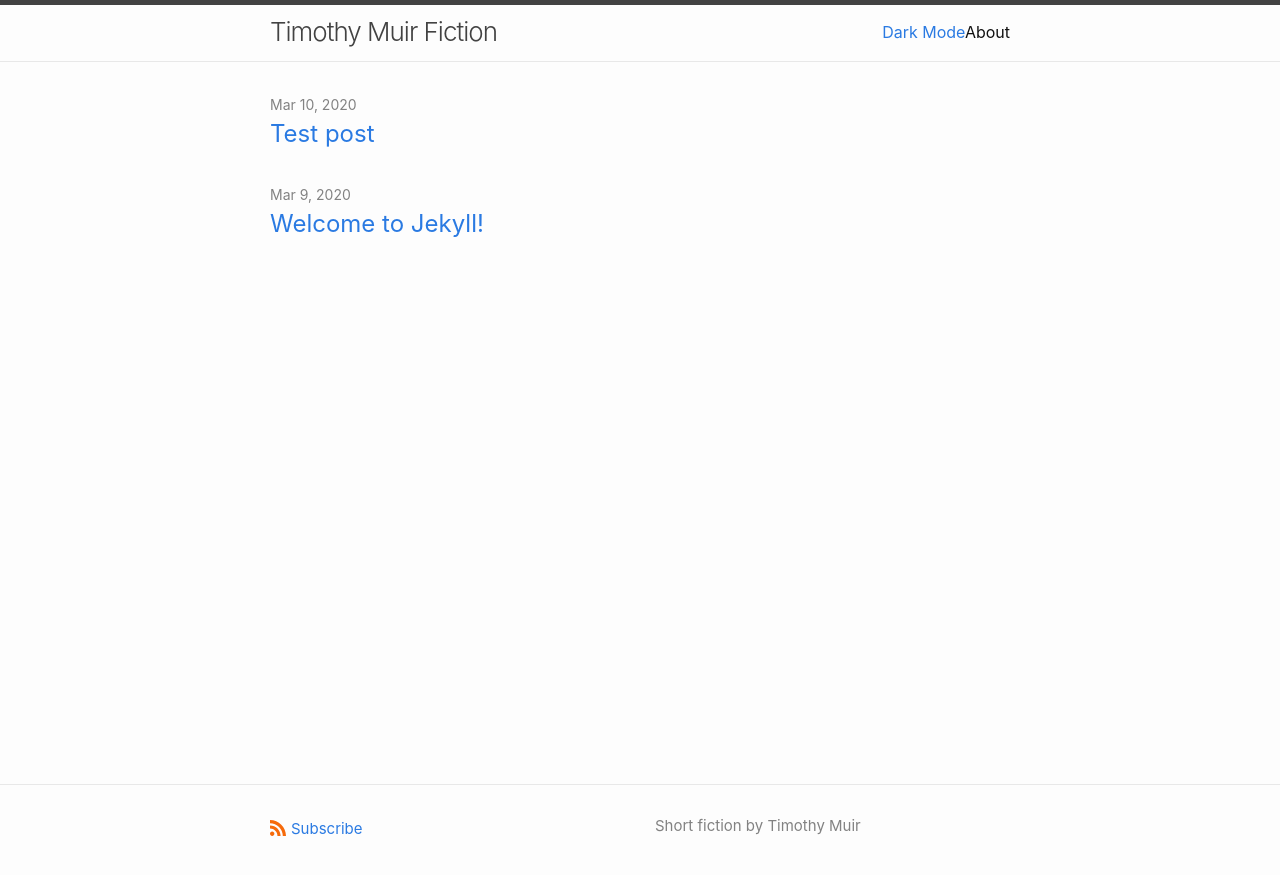
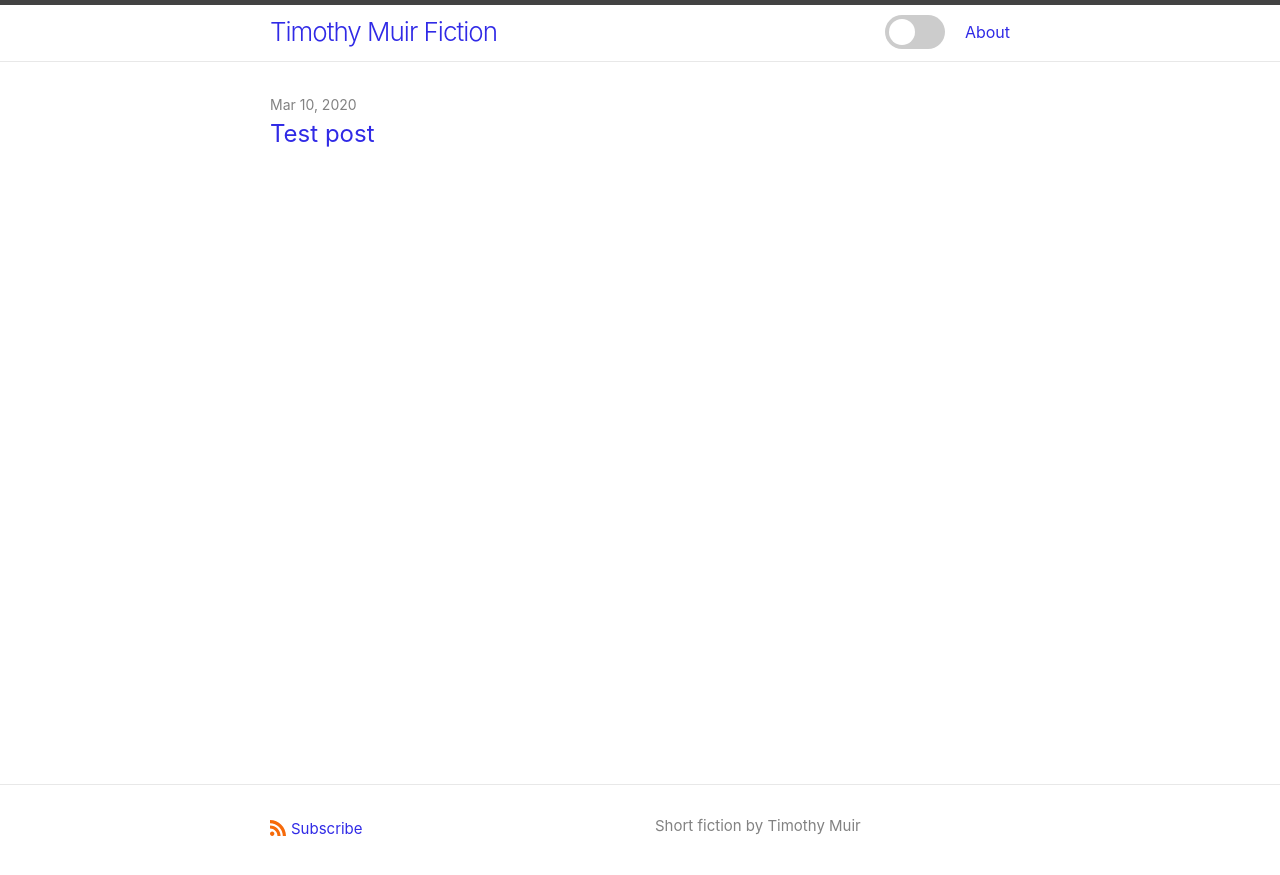
Before and after one commit to mister-critter/timothy-muir, a Jekyll site: the page built from index.md, in a window 1280 px wide. Shown: the top 875 px of the page. Built offline with Jekyll 4.4.1, drawn with Linux system fonts in a browser that asks for light colours.

Commit message:
Working (alternative) Dark Mode switch added to entire site

```diff
--- a/_includes/header.html
+++ b/_includes/header.html
@@ -1,10 +1,18 @@
 <header class="site-header">
 
-  <div class="wrapper">
+  <div class="wrapper header-wrapper">
     {%- assign default_paths = site.pages | map: "path" -%}
     {%- assign page_paths = site.header_pages | default: default_paths -%}
     {%- assign titles_size = site.pages | map: 'title' | join: '' | size -%}
     <a class="site-title" rel="author" href="{{ "/" | relative_url }}">{{ site.title | escape }}</a>
+
+      <div class="theme-switch-wrapper">
+        <label class="theme-switch" for="checkbox">
+          <input type="checkbox" id="checkbox" />
+          <div class="slider round"></div>
+        </label>
+      </div>
+
 
     {%- if titles_size > 0 -%}
     <nav class="site-nav">
@@ -12,13 +20,13 @@
       <label for="nav-trigger">
         <span class="menu-icon">
           <svg viewBox="0 0 18 15" width="18px" height="15px">
-              <path d="M18,1.484c0,0.82-0.665,1.484-1.484,1.484H1.484C0.665,2.969,0,2.304,0,1.484l0,0C0,0.665,0.665,0,1.484,0 h15.032C17.335,0,18,0.665,18,1.484L18,1.484z M18,7.516C18,8.335,17.335,9,16.516,9H1.484C0.665,9,0,8.335,0,7.516l0,0 c0-0.82,0.665-1.484,1.484-1.484h15.032C17.335,6.031,18,6.696,18,7.516L18,7.516z M18,13.516C18,14.335,17.335,15,16.516,15H1.484 C0.665,15,0,14.335,0,13.516l0,0c0-0.82,0.665-1.483,1.484-1.483h15.032C17.335,12.031,18,12.695,18,13.516L18,13.516z"/>
+            <path
+              d="M18,1.484c0,0.82-0.665,1.484-1.484,1.484H1.484C0.665,2.969,0,2.304,0,1.484l0,0C0,0.665,0.665,0,1.484,0 h15.032C17.335,0,18,0.665,18,1.484L18,1.484z M18,7.516C18,8.335,17.335,9,16.516,9H1.484C0.665,9,0,8.335,0,7.516l0,0 c0-0.82,0.665-1.484,1.484-1.484h15.032C17.335,6.031,18,6.696,18,7.516L18,7.516z M18,13.516C18,14.335,17.335,15,16.516,15H1.484 C0.665,15,0,14.335,0,13.516l0,0c0-0.82,0.665-1.483,1.484-1.483h15.032C17.335,12.031,18,12.695,18,13.516L18,13.516z" />
           </svg>
         </span>
       </label>
 
       <div class="trigger">
-          <a id="theme-toggle" onclick="modeSwitcher()"></a>
         {%- for path in page_paths -%}
         {%- assign my_page = site.pages | where: "path", path | first -%}
         {%- if my_page.title -%}
--- a/_sass/minima/custom-styles.scss
+++ b/_sass/minima/custom-styles.scss
@@ -1,28 +1,130 @@
 // Placeholder to allow defining custom styles that override everything else.
 // (Use `_sass/minima/custom-variables.scss` to override variable defaults)
 
-html, html[data-theme="light"] {
-  	--link-base-color: rgb(0, 112, 201);
-  	--background-color: rgb(255, 255, 255);
-  	--text-color: rgb(51, 51, 51);
+/* Header Layout */
+
+.header-wrapper {
+	display: flex;
+	justify-content: space-between;
+	align-items: center;
 }
 
-html[data-theme="dark"] {
-  		--link-base-color: rgb( 100, 210, 255);
-  		--background-color: rgb(28, 28, 30);
-  		--text-color: rgb(229, 229, 234);
+.theme-switch-wrapper {
+	display: flex;
+    align-items: center;
+    justify-content: flex-end;
+    flex: 1;
+    padding-right: 20px;
+}
+
+@media screen and (max-width: 600px) {
+	.theme-switch-wrapper {
+		padding-right: 10px;
+		padding-right: 50px;
 	}
 
-@media (prefers-color-scheme: dark) {
-	html, html[data-theme="dark"] {
-  		--link-base-color: rgb( 100, 210, 255);
-  		--background-color: rgb(28, 28, 30);
-  		--text-color: rgb(229, 229, 234);
-	}
-
-	html[data-theme="light"] {
-  	--link-base-color: rgb(0, 112, 201);
-  	--background-color: rgb(255, 255, 255);
-  	--text-color: rgb(51, 51, 51);
+	.site-title {
+		font-size: 20px;
+		padding-right: 20px;
 	}
 }
+
+/* Dark Mode Styles */
+:root {
+	--primary-color: #302AE6;
+	--secondary-color: #536390;
+	--font-color: #424242;
+	--bg-color: #fff;
+	--heading-color: #292922;
+}
+
+[data-theme="dark"] {
+	--primary-color: #9A97F3;
+	--secondary-color: #818cab;
+	--font-color: #e1e1ff;
+	--bg-color: #161625;
+	--heading-color: #818cab;
+}
+
+body {
+	background-color: var(--bg-color);
+	color: var(--font-color);
+}
+
+h1 {
+	color: var(--heading-color);
+}
+
+a:link, a:visited, a:active, a:hover {
+	color: var(--primary-color) !important;
+}
+
+nav.switcher-nav {
+	display: flex;
+	justify-content: flex-end;
+	padding: 20px 0;
+}
+
+.site-title, .site-title:visited {
+	color: var(--primary-color) !important;
+}
+
+/*slider switch css */
+.theme-switch-wrapper {
+	display: flex;
+	align-items: center;
+
+	em {
+		margin-left: 10px;
+		font-size: 1rem;
+	}
+}
+
+.theme-switch {
+	display: inline-block;
+	height: 34px;
+	position: relative;
+	width: 60px;
+}
+
+.theme-switch input {
+	display: none;
+}
+
+.slider {
+	background-color: #ccc;
+	bottom: 0;
+	cursor: pointer;
+	left: 0;
+	position: absolute;
+	right: 0;
+	top: 0;
+	transition: .4s;
+}
+
+.slider:before {
+	background-color: #fff;
+	bottom: 4px;
+	content: "";
+	height: 26px;
+	left: 4px;
+	position: absolute;
+	transition: .4s;
+	width: 26px;
+}
+
+input:checked+.slider {
+	background-color: #66bb6a;
+}
+
+input:checked+.slider:before {
+	transform: translateX(26px);
+}
+
+.slider.round {
+	border-radius: 34px;
+}
+
+.slider.round:before {
+	border-radius: 50%;
+}
--- a/assets/darkmode.js
+++ b/assets/darkmode.js
@@ -1,55 +1,22 @@
-let systemInitiatedDark = window.matchMedia("(prefers-color-scheme: dark)");
-let theme = sessionStorage.getItem('theme');
+const toggleSwitch = document.querySelector('.theme-switch input[type="checkbox"]');
+const currentTheme = localStorage.getItem('theme');
 
-if (systemInitiatedDark.matches) {
-	document.getElementById("theme-toggle").innerHTML = "Light Mode";
-} else {
-	document.getElementById("theme-toggle").innerHTML = "Dark Mode";
+if (currentTheme) {
+    document.documentElement.setAttribute('data-theme', currentTheme);
+
+    if (currentTheme === 'dark') {
+        toggleSwitch.checked = true;
+    }
 }
 
-function prefersColorTest(systemInitiatedDark) {
-  if (systemInitiatedDark.matches) {
-  	document.documentElement.setAttribute('data-theme', 'dark');
-   	document.getElementById("theme-toggle").innerHTML = "Light Mode";
-   	sessionStorage.setItem('theme', '');
-  } else {
-  	document.documentElement.setAttribute('data-theme', 'light');
-    document.getElementById("theme-toggle").innerHTML = "Dark Mode";
-    sessionStorage.setItem('theme', '');
-  }
-}
-systemInitiatedDark.addListener(prefersColorTest);
-
-
-function modeSwitcher() {
-	let theme = sessionStorage.getItem('theme');
-	if (theme === "dark") {
-		document.documentElement.setAttribute('data-theme', 'light');
-		sessionStorage.setItem('theme', 'light');
-		document.getElementById("theme-toggle").innerHTML = "Dark Mode";
-	}	else if (theme === "light") {
-		document.documentElement.setAttribute('data-theme', 'dark');
-		sessionStorage.setItem('theme', 'dark');
-		document.getElementById("theme-toggle").innerHTML = "Light Mode";
-	} else if (systemInitiatedDark.matches) {
-		document.documentElement.setAttribute('data-theme', 'light');
-		sessionStorage.setItem('theme', 'light');
-		//let theme = sessionStorage.getItem('theme');
-		//console.log("this was triggered");
-		document.getElementById("theme-toggle").innerHTML = "Dark Mode";
-	} else {
-		document.documentElement.setAttribute('data-theme', 'dark');
-		sessionStorage.setItem('theme', 'dark');
-		document.getElementById("theme-toggle").innerHTML = "Light Mode";
-	}
+function switchTheme(e) {
+    if (e.target.checked) {
+        document.documentElement.setAttribute('data-theme', 'dark');
+        localStorage.setItem('theme', 'dark');
+    }
+    else {        document.documentElement.setAttribute('data-theme', 'light');
+          localStorage.setItem('theme', 'light');
+    }
 }
 
-if (theme === "dark") {
-	document.documentElement.setAttribute('data-theme', 'dark');
-	sessionStorage.setItem('theme', 'dark');
-	document.getElementById("theme-toggle").innerHTML = "Light Mode";
-} else if (theme === "light") {
-	document.documentElement.setAttribute('data-theme', 'light');
-	sessionStorage.setItem('theme', 'light');
-	document.getElementById("theme-toggle").innerHTML = "Dark Mode";
-}
+toggleSwitch.addEventListener('change', switchTheme, false);
```
Also changed, not shown: _posts/2020-03-09-welcome-to-jekyll.markdown (deleted, +0 -29 lines). Lines whose indentation alone changed are shown as unchanged.
